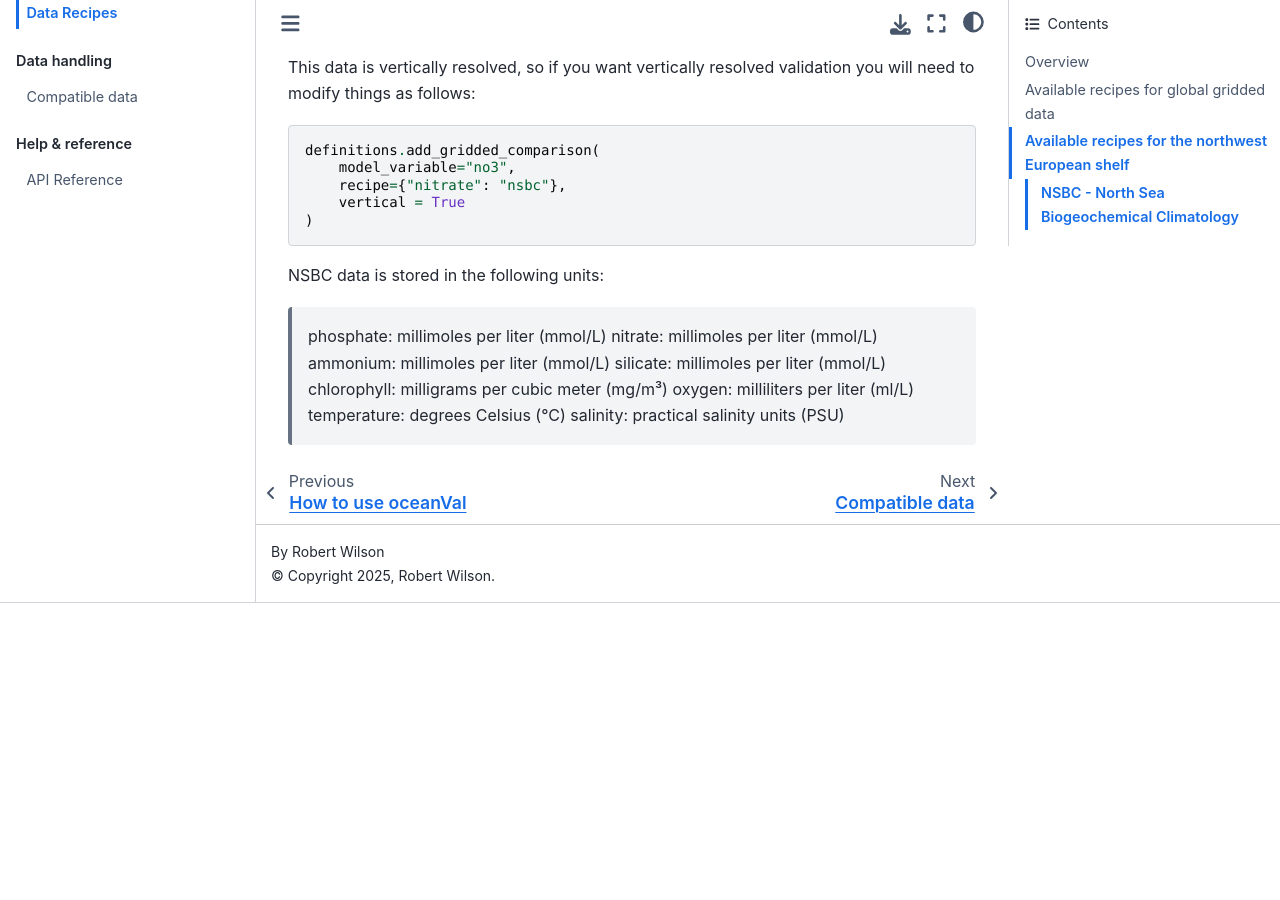
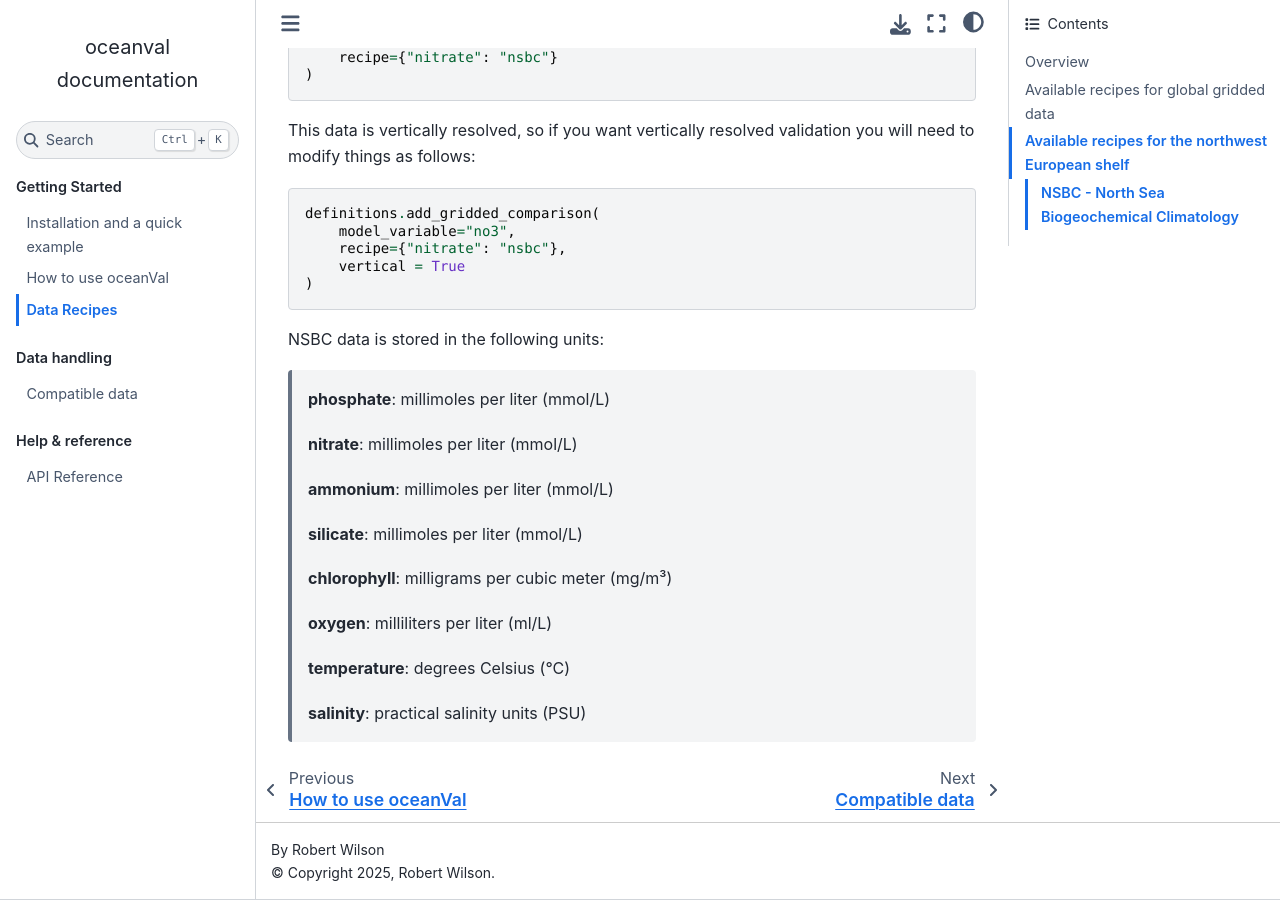
Before and after one commit to pmlmodelling/oceanVal, a Sphinx documentation site: the page built from docs/source/recipes.rst, in a window 1280 px wide and 900 px high, scrolled down 2765 px. Built offline with Sphinx 7.4.7 and the Sphinx Book theme 1.1.4, drawn with Linux system fonts in a browser that asks for light colours; before the commit the page ends 3368 px from its top, so only the background shows below that; part of the change alters nothing that is shown; some of the changed text lies outside the part shown.

```diff
--- a/docs/source/recipes.rst
+++ b/docs/source/recipes.rst
@@ -69,11 +69,11 @@ WOA23 - World Ocean Atlas 2023
 
 Data is stored in the following units:
 
-    nitrate: micromoles per liter (µmol/L)
-    phosphate: micromoles per liter (µmol/L)
-    oxygen: micromoles per kilogram (µmol/kg)
+    **nitrate**: micromoles per liter (µmol/L)
 
+    **phosphate**: micromoles per liter (µmol/L)
 
+    **oxygen**: micromoles per kilogram (µmol/kg)
 
 **URL**: https://www.ncei.noaa.gov/products/world-ocean-atlas
 
@@ -138,11 +138,18 @@ This data is vertically resolved, so if you want vertically resolved validation
 
 NSBC data is stored in the following units:
 
-    phosphate: millimoles per liter (mmol/L)
-    nitrate: millimoles per liter (mmol/L)
-    ammonium: millimoles per liter (mmol/L)
-    silicate: millimoles per liter (mmol/L)
-    chlorophyll: milligrams per cubic meter (mg/m³)
-    oxygen: milliliters per liter (ml/L)
-    temperature: degrees Celsius (°C)
-    salinity: practical salinity units (PSU)
+    **phosphate**: millimoles per liter (mmol/L)
+
+    **nitrate**: millimoles per liter (mmol/L)
+
+    **ammonium**: millimoles per liter (mmol/L)
+
+    **silicate**: millimoles per liter (mmol/L)
+
+    **chlorophyll**: milligrams per cubic meter (mg/m³)
+
+    **oxygen**: milliliters per liter (ml/L)
+
+    **temperature**: degrees Celsius (°C)
+
+    **salinity**: practical salinity units (PSU)
```
